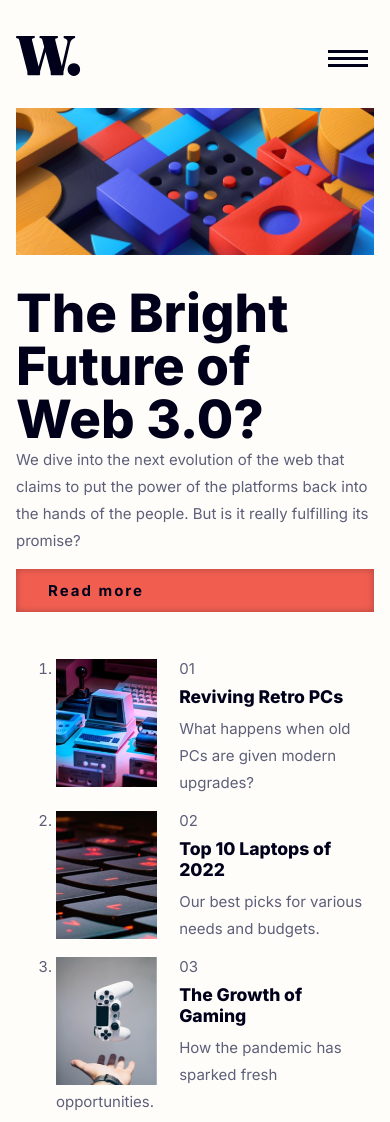
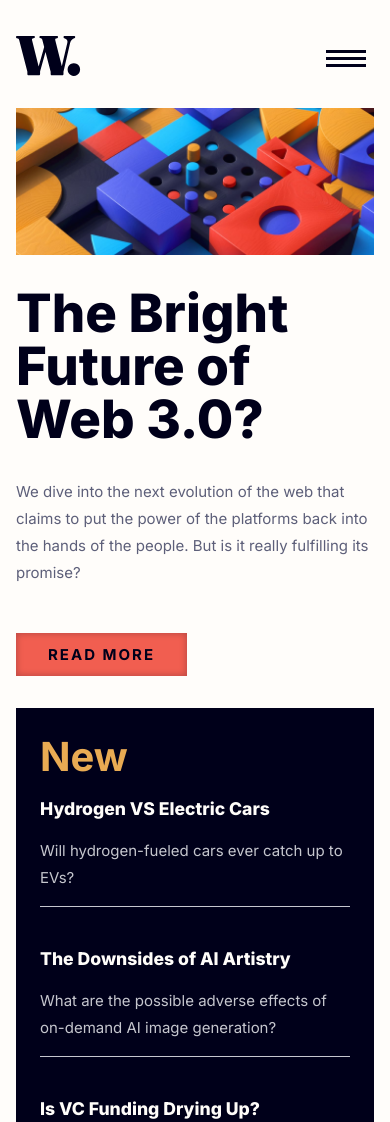
Before and after one commit to lukasz-nowak44/news-homepage-main, a plain HTML site: page index.html in a window 390 px wide. Shown: the top 1122 px of the page. Drawn offline with nearby package versions, Linux system fonts and the light colour scheme.

Commit message:
correction styles.css

```diff
--- a/styles.css
+++ b/styles.css
@@ -25,7 +25,7 @@ body {
   background-color: var(--off-white);
   display: grid;
   grid-template-columns: 1fr 2fr;
-  grid-template-rows: 1fr 7fr;
+  grid-template-rows: auto 1fr;
   width: 100%;
   max-width: 76rem;
   box-sizing: border-box;
@@ -47,7 +47,7 @@ nav {
   justify-content: right;
 }
 
-ul {
+ul, ol {
   list-style: none;
 }
 
@@ -68,7 +68,7 @@ main {
   grid-column: span 2;
   display: grid;
   grid-template-columns: 1fr 1fr 1fr;
-  grid-template-rows: 4fr 3fr 3fr;
+  grid-template-rows: 1fr auto;
   gap: 2rem;
 }
 
@@ -89,6 +89,7 @@ main {
   flex-direction: column;
   justify-content: space-between;
   padding: 1.5rem;
+  order: 1;
 }
 
 .new h2 {
@@ -111,14 +112,17 @@ main {
   color: var(--grayish-blue);
 }
 
-.division {
+.new section + section {
   border-top: 1px solid var(--grayish-blue);
+  padding-top: 1.5rem;
 }
 
 .main-article {
-  display: flex;
-  flex-direction: column;
-  justify-content: space-between;
+  grid-column: span 2;
+  order: 2;
+  display: grid;
+  grid-template-columns: repeat(2, 1fr);
+  gap: inherit;
 }
 
 .main-article p {
@@ -138,10 +142,13 @@ h1 {
   font: inherit;
   font-weight: 700;
   letter-spacing: 2px;
+  text-transform: uppercase;
   padding: 0.75rem 2rem;
+  width: fit-content;
   border: none;
   box-shadow: 0px 0px 6px 1px var(--shadow-button) inset;
   cursor: pointer;
+  grid-column: 2;
 }
 
 .btn:hover {
@@ -149,12 +156,22 @@ h1 {
   color: var(--off-white);
 }
 
+.top-list {
+  padding: 0;
+  order: 3;
+  grid-column: span 3;
+  display: grid;
+  grid-template-columns: repeat(3, 1fr);
+  gap: inherit;
+}
+
 .top {
   margin-top: auto;
   margin-bottom: auto;
+
 }
 
-.top h2 {
+.top__num {
   color: var(--soft-red);
   font-size: 2rem;
   font-weight: 700;
@@ -229,6 +246,8 @@ button:focus-visible {
   }
 
   .hamburger {
+    cursor: pointer;
+    padding: 0.5rem;
     display: flex;
     border: none;
     background-color: inherit;
@@ -236,10 +255,8 @@ button:focus-visible {
   }
 
   .hamburger:hover {
-    cursor: pointer;
-    border: 3px solid var(--soft-orange);
-    padding-top: 1rem;
-    padding-bottom: 1rem;
+    outline: 2px solid var(--soft-orange);
+    outline-offset: 2px;
   }
 
   main {
@@ -251,12 +268,23 @@ button:focus-visible {
     grid-column: span 1;
   }
 
+  .main-article {
+    grid-column: span 1;
+    order: 0;
+    grid-template-columns: 1fr;
+  }
+
+  .btn {
+    grid-column: 1;
+  }
+
+  .top-list {
+    grid-column: span 1;
+    grid-template-columns: 1fr;
+  }
+
    .new {
     order: 1;
   }
 
-  .top {
-    order: 2;
-  }
-
 }
```
